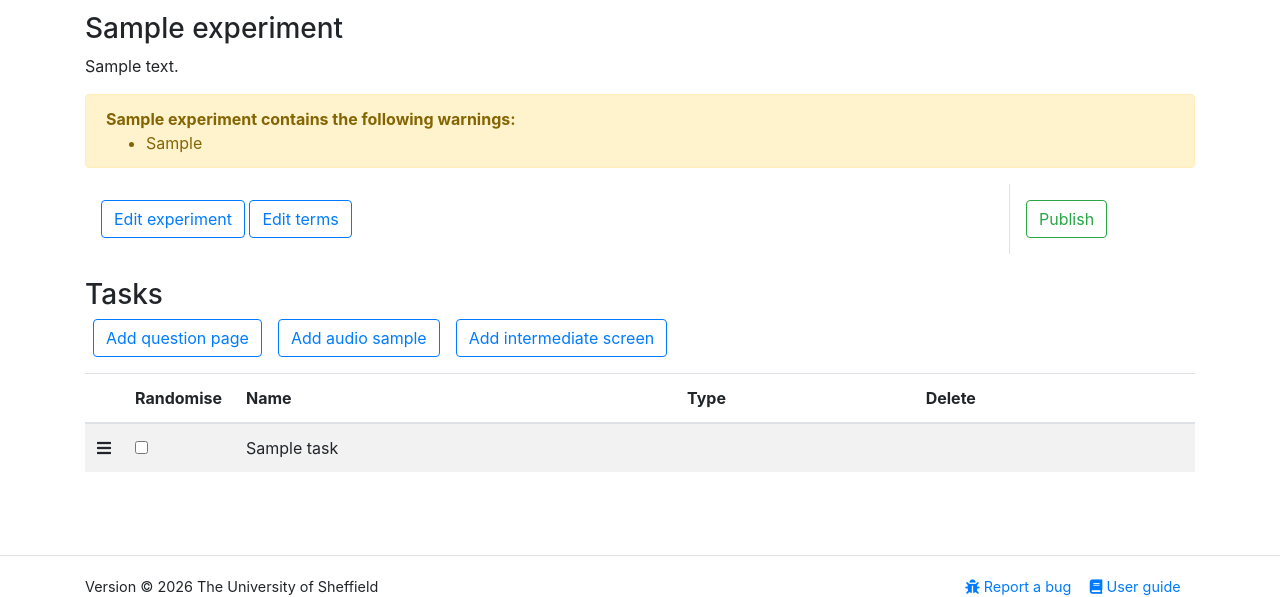
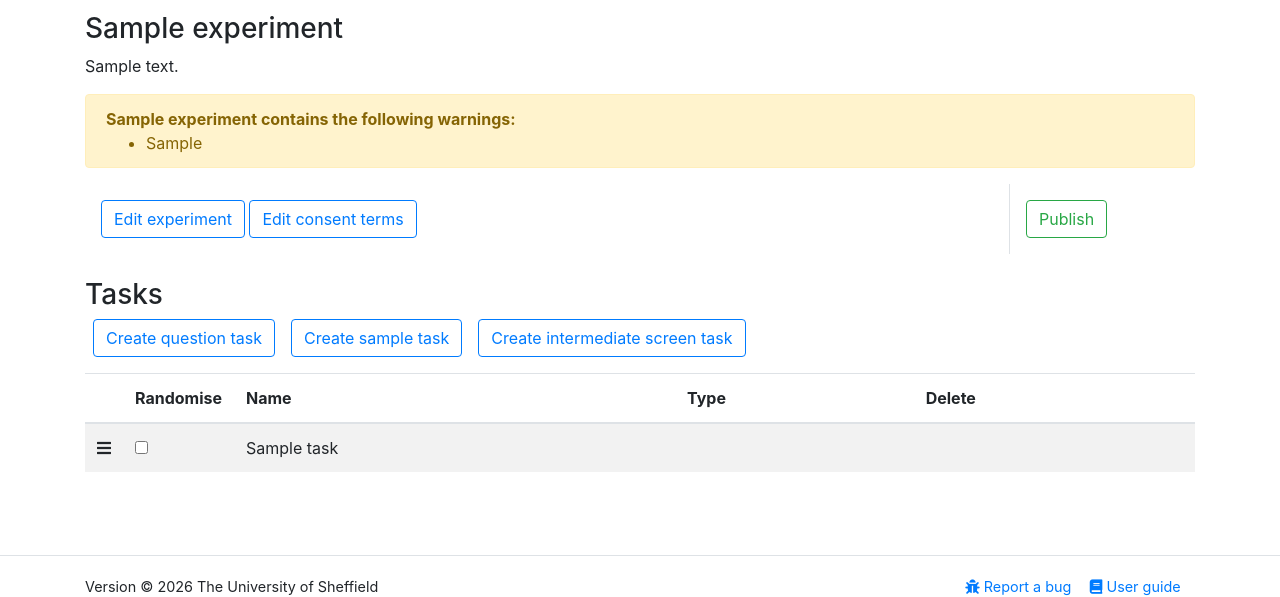
Before and after one commit to Montgomery-SLIC/slic, a Django app: template templates/experiments/show.html in a window 1280 px wide. Shown: the part 185-782 px from the top of the page. Run offline with Django 4.2, Linux system fonts and the light colour scheme; the template is opened without the code that fills it: most values are stand-ins (such as "Sample title", 1, 10 or a date in 2020); some libraries are stand-ins or nearby versions.

Commit message:
fix: html and views

```diff
--- a/tasks/views.py
+++ b/tasks/views.py
@@ -210,6 +210,10 @@ def audio_upload(request, pk):
             st.audio = form.cleaned_data['audio']
             st.save(update_fields=['audio'])
             messages.success(request, 'Audio uploaded.')
+        else:
+            for error_list in form.errors.values():
+                for error in error_list:
+                    messages.error(request, error)
     return redirect('tasks:sample_task_edit', pk=pk)
 
 
@@ -358,6 +362,8 @@ def task_random(request, pk):
     if request.method == 'POST':
         task.random = not task.random
         task.save(update_fields=['random'])
+        exp = task.experiment if task.experiment_id else task.sample_task.experiment
+        return redirect('experiments:show', pk=exp.pk)
     return JsonResponse({'random': task.random})
 
 
--- a/templates/experiments/show.html
+++ b/templates/experiments/show.html
@@ -92,7 +92,7 @@
           {% trans "Edit experiment" %}
         </a>
         <a href="{% url 'experiments:terms' experiment.pk %}" class="btn btn-outline-primary">
-          {% trans "Edit terms" %}
+          {% trans "Edit consent terms" %}
         </a>
       </div>
       <div class="col-sm-2 p-3">
@@ -116,19 +116,19 @@
   <div class="px-2">
     <a href="{% url 'tasks:question_task_new' taskable_type='experiment' taskable_id=experiment.pk %}"
        class="btn btn-outline-primary">
-      {% trans "Add question page" %}
+      {% trans "Create question task" %}
     </a>
   </div>
   <div class="px-2">
     <a href="{% url 'tasks:sample_task_new' taskable_type='experiment' taskable_id=experiment.pk %}"
        class="btn btn-outline-primary">
-      {% trans "Add audio sample" %}
+      {% trans "Create sample task" %}
     </a>
   </div>
   <div class="px-2">
     <a href="{% url 'tasks:intermediate_screen_new' taskable_type='experiment' taskable_id=experiment.pk %}"
        class="btn btn-outline-primary">
-      {% trans "Add intermediate screen" %}
+      {% trans "Create intermediate screen task" %}
     </a>
   </div>
 </div>
--- a/templates/tasks/intermediate_screen_new.html
+++ b/templates/tasks/intermediate_screen_new.html
@@ -1,10 +1,10 @@
 {% extends "base.html" %}
 {% load i18n %}
 
-{% block title %}{% trans "New intermediate screen" %}{% endblock %}
+{% block title %}{% trans "Create intermediate screen task" %}{% endblock %}
 
 {% block content %}
-<h1 class="h4 mb-4">{% trans "New intermediate screen" %}</h1>
+<h1 class="h4 mb-4">{% trans "Create intermediate screen task" %}</h1>
 <form method="post" action="{% url 'tasks:intermediate_screen_create' taskable_type=taskable_type taskable_id=taskable_id %}">
   {% csrf_token %}
   {% for field in form %}
--- a/templates/tasks/question_task_new.html
+++ b/templates/tasks/question_task_new.html
@@ -1,10 +1,10 @@
 {% extends "base.html" %}
 {% load i18n %}
 
-{% block title %}{% trans "New question page" %}{% endblock %}
+{% block title %}{% trans "Create question task" %}{% endblock %}
 
 {% block content %}
-<h1 class="h4 mb-4">{% trans "New question page" %}</h1>
+<h1 class="h4 mb-4">{% trans "Create question task" %}</h1>
 <form method="post" action="{% url 'tasks:question_task_create' taskable_type=taskable_type taskable_id=taskable_id %}">
   {% csrf_token %}
   {% for field in form %}
--- a/templates/tasks/sample_task_new.html
+++ b/templates/tasks/sample_task_new.html
@@ -1,10 +1,10 @@
 {% extends "base.html" %}
 {% load i18n %}
 
-{% block title %}{% trans "New audio sample" %}{% endblock %}
+{% block title %}{% trans "Create sample task" %}{% endblock %}
 
 {% block content %}
-<h1 class="h4 mb-4">{% trans "New audio sample" %}</h1>
+<h1 class="h4 mb-4">{% trans "Create sample task" %}</h1>
 <form method="post" action="{% url 'tasks:sample_task_create' taskable_type=taskable_type taskable_id=taskable_id %}">
   {% csrf_token %}
   {% for field in form %}
```
Also changed, not shown: 1 other file.
